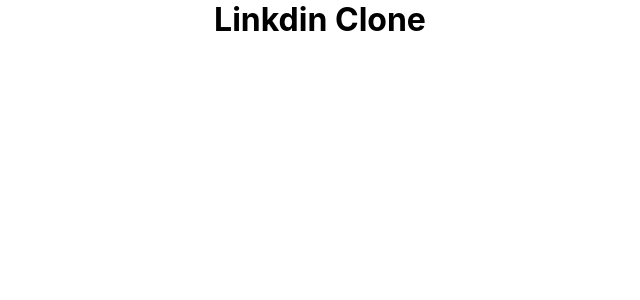
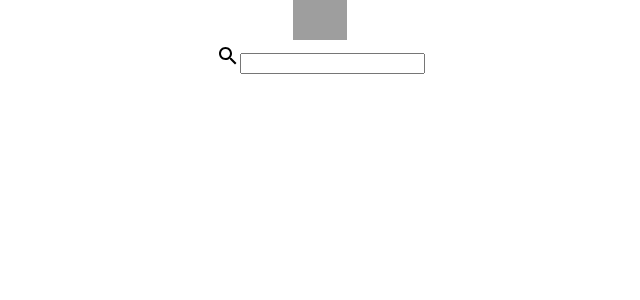
Before and after one commit to Ahmiii/LinkdIn_Clone, a React (Create React App) app: page / in a window 1280 px wide. Shown: the top 300 px of the page, without its empty margins (320-960 px from the left). Built offline with nearby package versions, Linux system fonts and the light colour scheme; grey boxes are pictures that could not be loaded.

Commit message:
logo, search icon and input text

```diff
--- a/package.json
+++ b/package.json
@@ -3,6 +3,8 @@
   "version": "0.1.0",
   "private": true,
   "dependencies": {
+    "@material-ui/core": "^4.11.3",
+    "@material-ui/icons": "^4.11.2",
     "@reduxjs/toolkit": "^1.1.0",
     "@testing-library/jest-dom": "^4.2.4",
     "@testing-library/react": "^9.3.2",
--- a/src/App.js
+++ b/src/App.js
@@ -1,4 +1,5 @@
 import React from "react";
+import Header from "./app/container/Header/Header";
 import logo from "./logo.svg";
 import { Counter } from "./features/counter/Counter";
 import "./App.css";
@@ -6,7 +7,7 @@ import "./App.css";
 function App() {
   return (
     <div className="App">
-      <h1>Linkdin Clone</h1>
+      <Header />
     </div>
   );
 }
--- a/src/app/components/Header/header_left/header_left.css
+++ b/src/app/components/Header/header_left/header_left.css
@@ -0,0 +1,4 @@
+.header__left > img {
+  object-fit: contain;
+  height: 40px;
+}
--- a/src/app/components/Header/header_left/header_left.jsx
+++ b/src/app/components/Header/header_left/header_left.jsx
@@ -1,7 +1,19 @@
 import React from "react";
-
+import SearchIcon from "@material-ui/icons/Search";
+import "./header_left.css";
 const header_left = () => {
-  return <div></div>;
+  return (
+    <div className="header__left">
+      <img
+        src="https://www.flaticon.com/svg/vstatic/svg/174/174857.svg?token=exp=1611514435~hmac=b118c20dc96852af9d81f223fe9e01ee"
+        alt=""
+      />
+      <div className="header__search">
+        <SearchIcon />
+        <input type="text" />
+      </div>
+    </div>
+  );
 };
 
 export default header_left;
--- /dev/null
+++ b/src/app/container/Header/Header.jsx
@@ -0,0 +1,7 @@
+import React from "react";
+import Header_Linkdin from "../../components/Header/header_left/header_left";
+const Header = () => {
+  return <Header_Linkdin />;
+};
+
+export default Header;
```
Also changed, not shown: 2 other files (tests, documents, lock files or other folders).
